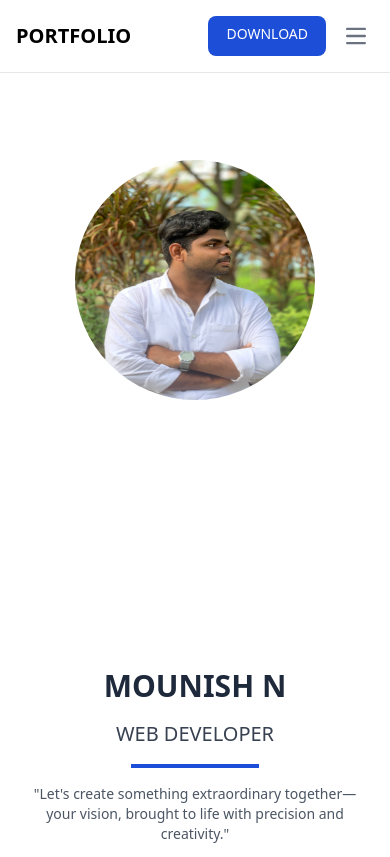
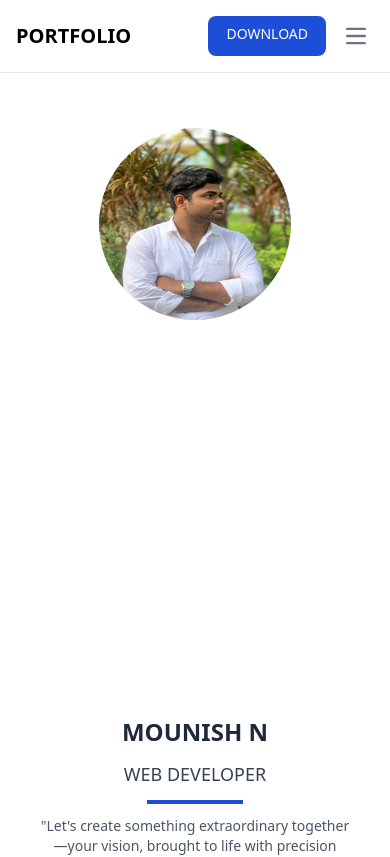
Before and after one commit to NMounish/PortFolio, a React (Vite) app: page / in a window 390 px wide. Shown: the top 857 px of the page. Built offline with nearby package versions, Linux system fonts and the light colour scheme.

Commit message:
modified img1

```diff
--- a/src/Component/Home.jsx
+++ b/src/Component/Home.jsx
@@ -259,27 +259,33 @@ const Home = () => {
 <div
   id="home"
   ref={setSectionRef("home")}
-    className="flex flex-col md:flex-row items-center justify-between min-h-screen py-20 sm:-mt-36 md:-mt-36"
+  className="flex flex-col md:flex-row items-center justify-between min-h-screen py-12 md:py-20 px-4 sm:px-6 md:px-12 lg:px-20"
 >
+  {/* Image - Centered on mobile, normal on larger screens */}
+  <div className="flex justify-center w-full md:w-auto mb-8 md:mb-0">
     <img
-      className="rounded-full w-60 h-60 sm:w-60 sm:h-60 md:w-80 md:h-80 mb-4 sm:mb-6 md:mb-0"
+      className="rounded-full w-48 h-48 sm:w-56 sm:h-56 md:w-64 md:h-64 lg:w-80 lg:h-80"
       src={MounishImage}
       alt="Mounish N - Web Developer"
     />
-    <div className="flex flex-col md:items-end md:ml-24 text-center md:text-right space-y-4">
-      <p className="text-3xl sm:text-4xl md:text-6xl font-bold text-slate-800 dark:text-white">
+  </div>
+
+  {/* Text content - Adjusted spacing for mobile */}
+  <div className="flex flex-col items-center md:items-end text-center md:text-right space-y-3 md:space-y-4 w-full md:w-auto">
+    <p className="text-2xl sm:text-3xl md:text-4xl lg:text-6xl font-bold text-slate-800 dark:text-white">
       MOUNISH N
     </p>
-      <p className="text-xl sm:text-2xl md:text-3xl text-gray-700 dark:text-gray-300">
+    <p className="text-lg sm:text-xl md:text-2xl lg:text-3xl text-gray-700 dark:text-gray-300">
       WEB DEVELOPER
     </p>
-      <div className="w-32 sm:w-64 md:w-72 h-1 bg-blue-700 self-center md:self-end"></div>
-      <p className="text-sm sm:text-base md:text-lg lg:text-xl text-gray-600 dark:text-gray-400">
+    <div className="w-24 sm:w-32 md:w-48 h-1 bg-blue-700"></div>
+    <p className="text-sm sm:text-base md:text-lg text-gray-600 dark:text-gray-400 max-w-md">
       "Let's create something extraordinary together—your vision,
       brought to life with precision and creativity."
     </p>
   </div>
 </div>
+
 
         {/* About Section */}
         <div
```
Lines whose indentation alone changed are shown as unchanged.
